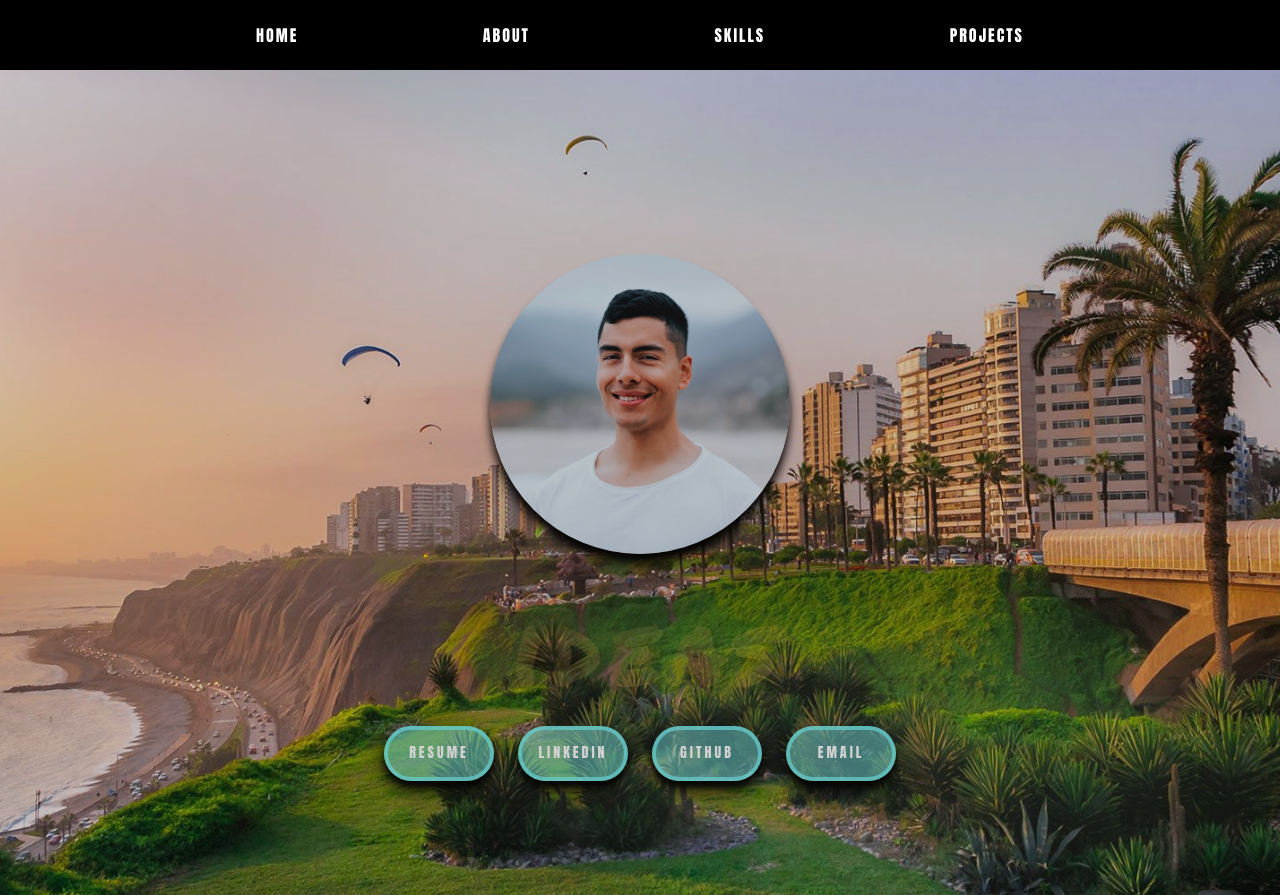
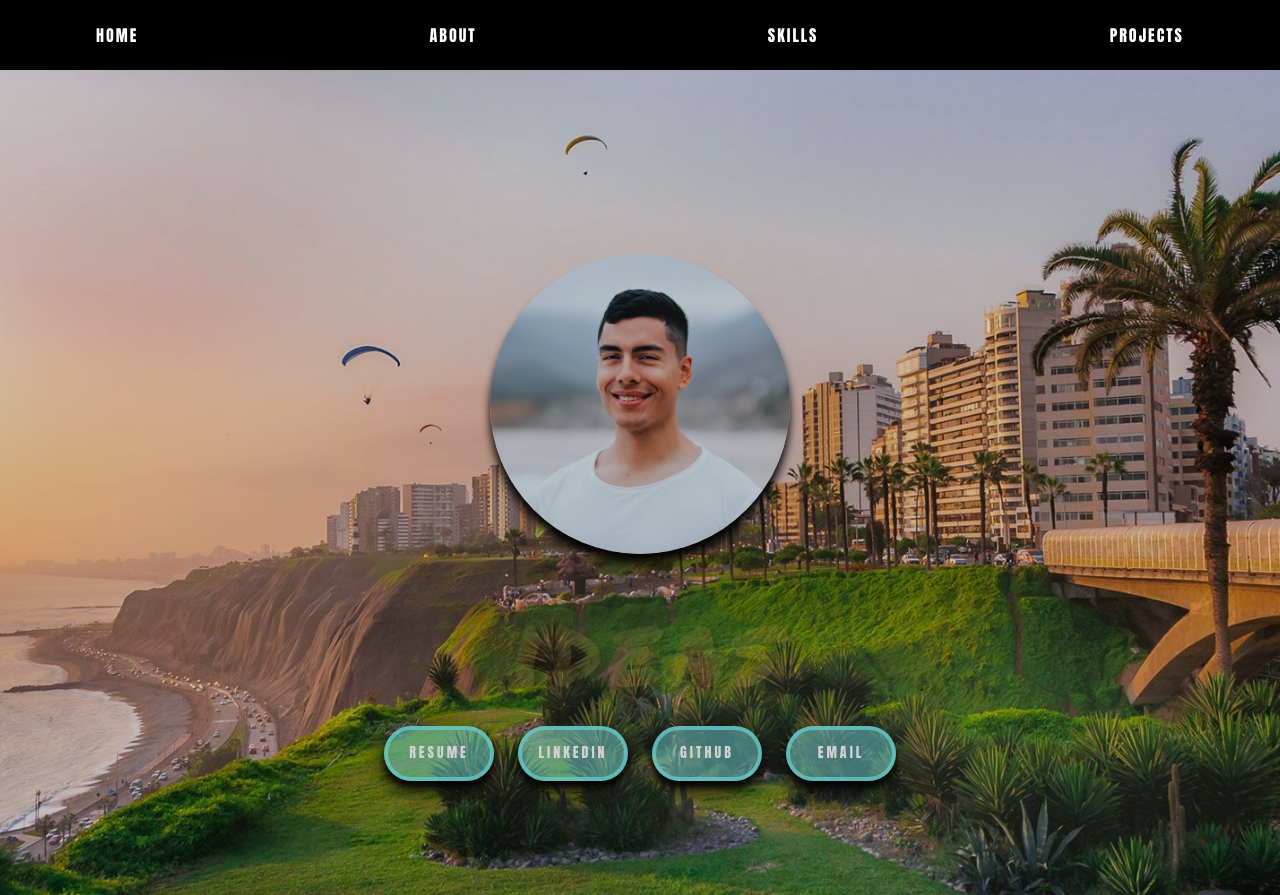
Before and after one commit to paulobocanegra/portfolio, a PHP site: page / in a window 1280 px wide. Shown: the top 895 px of the page. Run offline with PHP 8.4, Linux system fonts and the light colour scheme.

Commit message:
Relocation header links

```diff
--- a/assets/css/header.css
+++ b/assets/css/header.css
@@ -43,7 +43,7 @@ body{
 .links{
     display: flex;
     justify-content: space-between;
-    width: 60vw;
+    width: 85vw;
 
 }
 
```
